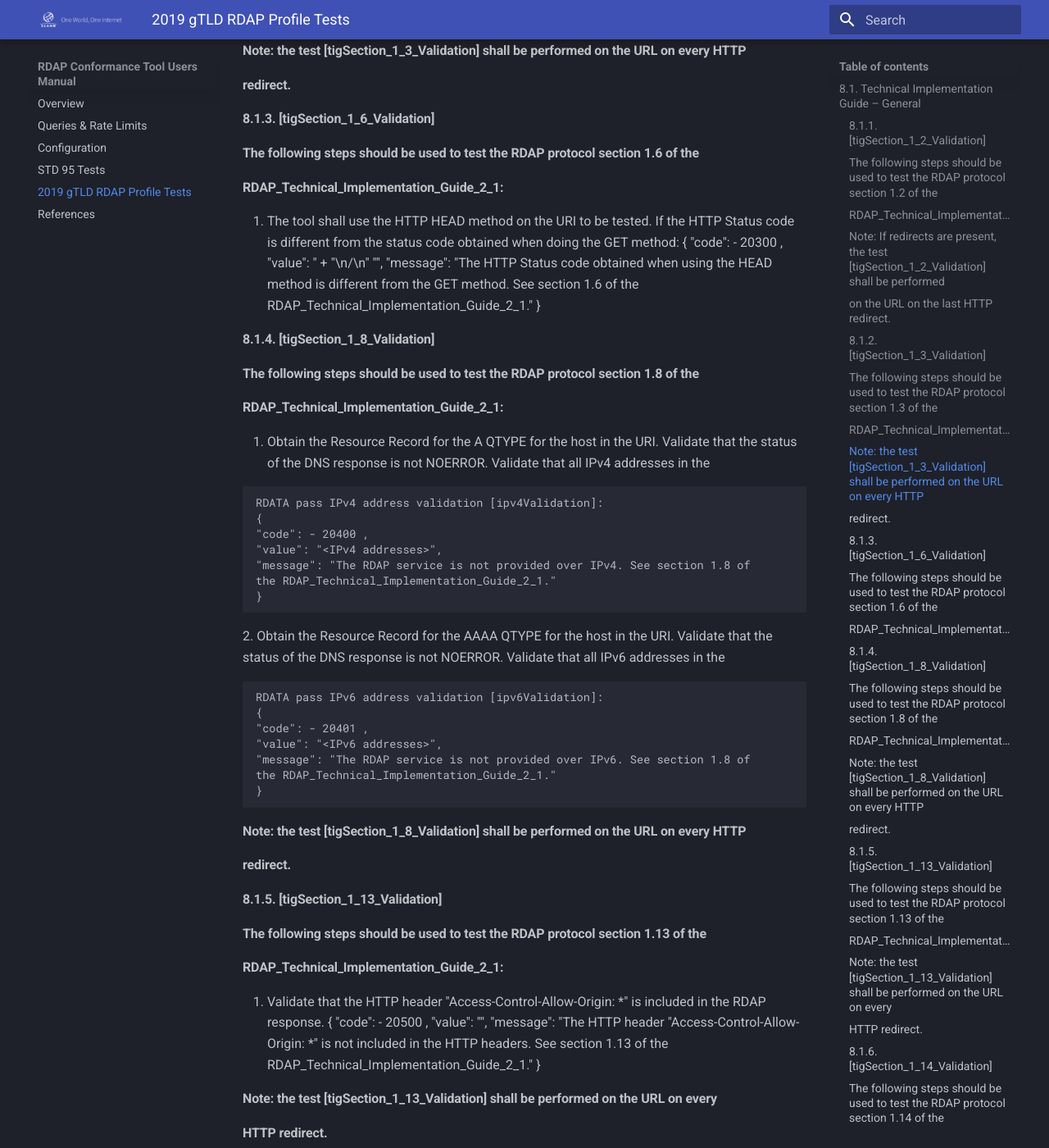
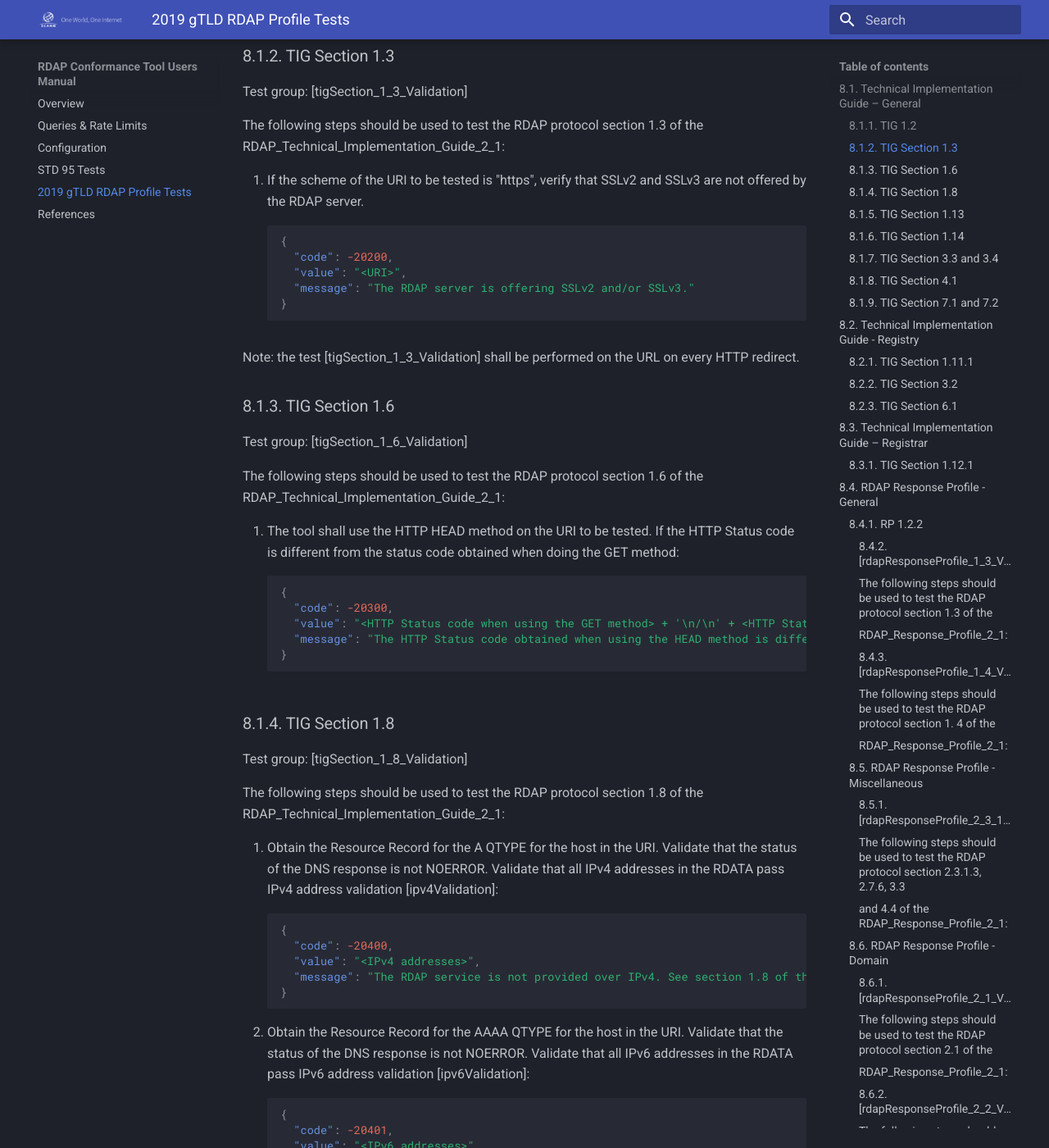
Before and after one commit to icann/rdap-conformance-tool, an MkDocs documentation site: the page built from docs/gtld_2019_tests.md, in a window 1280 px wide and 1400 px high, scrolled down 805 px. Shown: the whole window at 82% size. Built offline with MkDocs 1.6.1 and Material for MkDocs 9.7.7, drawn with Linux system fonts in a browser that asks for light colours; some of the changed text lies outside the part shown.

Commit message:
more work on 2019

````diff
--- a/docs/gtld_2019_tests.md
+++ b/docs/gtld_2019_tests.md
@@ -1,320 +1,289 @@
 # 2019 gTLD RDAP Profile Tests
 
-### 8.1. Technical Implementation Guide – General
+## 8.1. Technical Implementation Guide – General
 
-#### 8.1.1. [tigSection_1_2_Validation]
+### 8.1.1. TIG 1.2
 
-#### The following steps should be used to test the RDAP protocol section 1.2 of the
+Test group: [tigSection_1_2_Validation]
 
-#### RDAP_Technical_Implementation_Guide_2_1:
+The following steps should be used to test the RDAP protocol section 1.2 of the  RDAP_Technical_Implementation_Guide_2_1:
 
 1. If the scheme of the URI to be tested is "http":
-    {
-    "code": - 20100 ,
-    "value": "<URI>",
-    "message": "The URL is HTTP, per section 1.2 of the
-    RDAP_Technical_Implementation_Guide_2_1 shall be HTTPS only."
-    }
-2. If the scheme of the URI to be tested is "https", perform the same RDAP query using
-    "http". If the HTTP URI provides a response (other than redirect)::
-    {
-    "code": - 20101 ,
-    "value": "<RDAP response provided over HTTP> + "\n/\n" + <RDAP response
-    provided over HTTPS>",
-    "message": "The RDAP response was provided over HTTP, per section 1.2 of
-    the RDAP_Technical_Implementation_Guide_2_1 shall be HTTPS only."
-    }
-
-#### Note: If redirects are present, the test [tigSection_1_2_Validation] shall be performed
-
-#### on the URL on the last HTTP redirect.
-
-#### 8.1.2. [tigSection_1_3_Validation]
-
-#### The following steps should be used to test the RDAP protocol section 1.3 of the
-
-#### RDAP_Technical_Implementation_Guide_2_1:
-
-1. If the scheme of the URI to be tested is "https", verify that SSLv2 and SSLv3 are not
-    offered by the RDAP server.
-    {
-    "code": - 20200 ,
-    "value": "<URI>",
-    "message": "The RDAP server is offering SSLv2 and/or SSLv3."
-    }
-
-#### Note: the test [tigSection_1_3_Validation] shall be performed on the URL on every HTTP
-
-#### redirect.
-
-
-#### 8.1.3. [tigSection_1_6_Validation]
-
-#### The following steps should be used to test the RDAP protocol section 1.6 of the
-
-#### RDAP_Technical_Implementation_Guide_2_1:
-
-1. The tool shall use the HTTP HEAD method on the URI to be tested. If the HTTP Status
-    code is different from the status code obtained when doing the GET method:
-    {
-    "code": - 20300 ,
-    "value": "<HTTP Status code when using the GET method> + "\n/\n" "<HTTP
-    Status code when using the HEAD method>",
-    "message": "The HTTP Status code obtained when using the HEAD method is different
-    from the GET method. See section 1.6 of the
-    RDAP_Technical_Implementation_Guide_2_1."
-    }
-
-#### 8.1.4. [tigSection_1_8_Validation]
-
-#### The following steps should be used to test the RDAP protocol section 1.8 of the
-
-#### RDAP_Technical_Implementation_Guide_2_1:
-
-1. Obtain the Resource Record for the A QTYPE for the host in the URI. Validate that the
-    status of the DNS response is not NOERROR. Validate that all IPv4 addresses in the
-
-```
-RDATA pass IPv4 address validation [ipv4Validation]:
+``` json
 {
-"code": - 20400 ,
-"value": "<IPv4 addresses>",
-"message": "The RDAP service is not provided over IPv4. See section 1.8 of
-the RDAP_Technical_Implementation_Guide_2_1."
+  "code": -20100,
+  "value": "<URI>",
+  "message": "The URL is HTTP, per section 1.2 of the RDAP_Technical_Implementation_Guide_2_1 shall be HTTPS only."
 }
 ```
-2. Obtain the Resource Record for the AAAA QTYPE for the host in the URI. Validate that
-    the status of the DNS response is not NOERROR. Validate that all IPv6 addresses in the
-
-```
-RDATA pass IPv6 address validation [ipv6Validation]:
+2. If the scheme of the URI to be tested is "https", perform the same RDAP query using "http". If the HTTP URI provides a response (other than redirect)::
+``` json
 {
-"code": - 20401 ,
-"value": "<IPv6 addresses>",
-"message": "The RDAP service is not provided over IPv6. See section 1.8 of
-the RDAP_Technical_Implementation_Guide_2_1."
-}
-```
-#### Note: the test [tigSection_1_8_Validation] shall be performed on the URL on every HTTP
-
-#### redirect.
-
-
-#### 8.1.5. [tigSection_1_13_Validation]
-
-#### The following steps should be used to test the RDAP protocol section 1.13 of the
-
-#### RDAP_Technical_Implementation_Guide_2_1:
-
-1. Validate that the HTTP header "Access-Control-Allow-Origin: *" is included in the RDAP
-    response.
-    {
-    "code": - 20500 ,
-    "value": "<HTTP headers>",
-    "message": "The HTTP header "Access-Control-Allow-Origin: *" is not
-    included in the HTTP headers. See section 1.13 of the
-    RDAP_Technical_Implementation_Guide_2_1."
-    }
-
-#### Note: the test [tigSection_1_13_Validation] shall be performed on the URL on every
-
-#### HTTP redirect.
-
-#### 8.1.6. [tigSection_1_14_Validation]
-
-#### The following steps should be used to test the RDAP protocol section 1.14 of the
-
-#### RDAP_Technical_Implementation_Guide_2_1:
-
-1. Validate that the JSON string value "icann_rdap_technical_implementation_guide_0" is
-    included in the RDAP Conformance data structure.
-    {
-    "code": - 20600 ,
-    "value": "<rdapConformance data structure>",
-    "message": "The RDAP Conformance data structure does not include
-    icann_rdap_technical_implementation_guide_0. See section 1.14 of the
-    RDAP_Technical_Implementation_Guide_2_1."
-    }
-
-#### 8.1.7. [tigSection_3_3_and_3_4_Validation].........................................................................................
-
-#### The following steps should be used to test the RDAP protocol section 3.3 and 3.4 of
-
-#### the RDAP_Technical_Implementation_Guide_2_1:
-
-1. Validate that at least one links data structure exists within the notices object in the
-
-```
-topmost object.
-{
-"code": - 20700 ,
-"value": "<notices data structure>",
-"message": "A links object was not found in the notices object in the
-topmost object. See section 3.3 and 3.4 of the
-RDAP_Technical_Implementation_Guide_2_1."
+  "code": -20101,
+  "value": "<RDAP response provided over HTTP> + '\n/\n' + <RDAP response provided over HTTPS>",
+  "message": "The RDAP response was provided over HTTP, per section 1.2 of the RDAP_Technical_Implementation_Guide_2_1 shall be HTTPS only."
 }
 ```
 
-#### 8.1.8. [tigSection_4_1_Validation]
+Note: If redirects are present, the test [tigSection_1_2_Validation] shall be performed  on the URL on the last HTTP redirect.
 
-#### The following steps should be used to test the RDAP protocol section 4.1 of the TIG:
+### 8.1.2. TIG Section 1.3
 
-1. Validate that all the _entities_ in the RDAP Response contain structured address. If a street
+Test group: [tigSection_1_3_Validation]
 
-```
-address has more than one line, it MUST be structured as an array of strings.
+The following steps should be used to test the RDAP protocol section 1.3 of the  RDAP_Technical_Implementation_Guide_2_1:
+
+1. If the scheme of the URI to be tested is "https", verify that SSLv2 and SSLv3 are not offered by the RDAP server.
+``` json
 {
-"code": - 20800 ,
-"value": "<entity data structure>",
-"message": "An entity with a non-structured address was found. See section
-4.1 of the TIG."
+  "code": -20200,
+  "value": "<URI>",
+  "message": "The RDAP server is offering SSLv2 and/or SSLv3."
 }
 ```
-#### 8.1.9. [tigSection_7_1_and_7_2_Validation].........................................................................................
 
-#### The following steps should be used to test the RDAP protocol section 7. 1 and 7. 2 of
+Note: the test [tigSection_1_3_Validation] shall be performed on the URL on every HTTP  redirect.
 
-#### the TIG:
+### 8.1.3. TIG Section 1.6
 
-1. Validate that at all the _tel_ properties in the _entities_ in the RDAP Response contain voice
-    or fax as type parameter.
-    {
-    "code": - 20900 ,
-    "value": "<entity data structure>",
-    "message": "An entity with a tel property without a voice or fax type was
-    found. See section 7.1 and 7.2 of the TIG."
-    }
+Test group: [tigSection_1_6_Validation]
+
+The following steps should be used to test the RDAP protocol section 1.6 of the RDAP_Technical_Implementation_Guide_2_1:
+
+1. The tool shall use the HTTP HEAD method on the URI to be tested. If the HTTP Status code is different from the status code obtained when doing the GET method:
+``` json
+{
+  "code": -20300,
+  "value": "<HTTP Status code when using the GET method> + '\n/\n' + <HTTP Status code when using the HEAD method>",
+  "message": "The HTTP Status code obtained when using the HEAD method is different from the GET method. See section 1.6 of the RDAP_Technical_Implementation_Guide_2_1."
+}
+```
+
+### 8.1.4. TIG Section 1.8
+
+Test group: [tigSection_1_8_Validation]
+
+The following steps should be used to test the RDAP protocol section 1.8 of the  RDAP_Technical_Implementation_Guide_2_1:
+
+1. Obtain the Resource Record for the A QTYPE for the host in the URI. Validate that the status of the DNS response is not NOERROR. Validate that all IPv4 addresses in the RDATA pass IPv4 address validation [ipv4Validation]:
+``` json
+{
+  "code": -20400,
+  "value": "<IPv4 addresses>",
+  "message": "The RDAP service is not provided over IPv4. See section 1.8 of the RDAP_Technical_Implementation_Guide_2_1."
+}
+```
+2. Obtain the Resource Record for the AAAA QTYPE for the host in the URI. Validate that the status of the DNS response is not NOERROR. Validate that all IPv6 addresses in the RDATA pass IPv6 address validation [ipv6Validation]:
+``` json
+{
+  "code": -20401,
+  "value": "<IPv6 addresses>",
+  "message": "The RDAP service is not provided over IPv6. See section 1.8 of the RDAP_Technical_Implementation_Guide_2_1."
+}
+```
+
+Note: the test [tigSection_1_8_Validation] shall be performed on the URL on every HTTP redirect.
+
+### 8.1.5. TIG Section 1.13
+
+Test group: [tigSection_1_13_Validation]
+
+The following steps should be used to test the RDAP protocol section 1.13 of the RDAP_Technical_Implementation_Guide_2_1:
+
+1. Validate that the HTTP header "Access-Control-Allow-Origin: *" is included in the RDAP response.
+``` json
+{
+  "code": -20500,
+  "value": "<HTTP headers>",
+  "message": "The HTTP header 'Access-Control-Allow-Origin: *' is not included in the HTTP headers. See section 1.13 of the RDAP_Technical_Implementation_Guide_2_1."
+}
+```
+
+Note: the test [tigSection_1_13_Validation] shall be performed on the URL on every HTTP redirect.
+
+### 8.1.6. TIG Section 1.14
+
+Test group: [tigSection_1_14_Validation]
+
+The following steps should be used to test the RDAP protocol section 1.14 of the RDAP_Technical_Implementation_Guide_2_1:
+
+1. Validate that the JSON string value "icann_rdap_technical_implementation_guide_0" is included in the RDAP Conformance data structure.
+``` json
+{
+  "code": -20600,
+  "value": "<rdapConformance data structure>",
+  "message": "The RDAP Conformance data structure does not include icann_rdap_technical_implementation_guide_0. See section 1.14 of the RDAP_Technical_Implementation_Guide_2_1."
+}
+```
+
+### 8.1.7. TIG Section 3.3 and 3.4
+
+Test group: [tigSection_3_3_and_3_4_Validation]
+
+The following steps should be used to test the RDAP protocol section 3.3 and 3.4 of the RDAP_Technical_Implementation_Guide_2_1:
+
+1. Validate that at least one links data structure exists within the notices object in the topmost object.
+``` json
+{
+  "code": -20700,
+  "value": "<notices data structure>",
+  "message": "A links object was not found in the notices object in the topmost object. See section 3.3 and 3.4 of the RDAP_Technical_Implementation_Guide_2_1."
+}
+```
+
+### 8.1.8. TIG Section 4.1
+
+Test group: [tigSection_4_1_Validation]
+
+The following steps should be used to test the RDAP protocol section 4.1 of the TIG:
+
+1. Validate that all the _entities_ in the RDAP Response contain structured address. If a street address has more than one line, it MUST be structured as an array of strings.
+``` json
+{
+  "code": -20800,
+  "value": "<entity data structure>",
+  "message": "An entity with a non-structured address was found. See section 4.1 of the TIG."
+}
+```
+
+### 8.1.9. TIG Section 7.1 and 7.2
+
+Test group: [tigSection_7_1_and_7_2_Validation]
+
+The following steps should be used to test the RDAP protocol section 7. 1 and 7. 2 of the TIG:
+
+1. Validate that at all the _tel_ properties in the _entities_ in the RDAP Response contain voice or fax as type parameter.
+``` json
+{
+  "code": -20900,
+  "value": "<entity data structure>",
+  "message": "An entity with a tel property without a voice or fax type was found. See section 7.1 and 7.2 of the TIG."
+}
+```
+
+## 8.2. Technical Implementation Guide - Registry
+
+### 8.2.1. TIG Section 1.11.1
+
+Test group: [tigSection_1_11_1_Validation]
+
+The following steps should be used to test the RDAP protocol section 1.11.1 and 1.2 of the RDAP_Technical_Implementation_Guide_2_1:
+
+1. Verify that the TLD of the domain name is listed in the bootstrapDomainNameSpace.
+``` json
+{
+  "code": -23100,
+  "value": "<TLD> + '\n/\n' <bootstrapDomainNameSpace>",
+  "message": "The TLD is not included in the bootstrapDomainNameSpace. See section 1.11.1 of the RDAP_Technical_Implementation_Guide_2_1."
+}
+```
+2. Validate that at least one base URL exists in the bootstrapDomainNameSpace for the TLD.
+``` json
+{
+  "code": -23101,
+  "value": "<TLD element in bootstrapDomainNameSpace>",
+  "message": "The TLD entry in bootstrapDomainNameSpace does not contain a base URL. See section 1.11.1 of the RDAP_Technical_Implementation_Guide_2_1."
+}
+```
+3. For the entry of the TLD in bootstrapDomainNameSpace verify that every one of the base URLs contain a schema of "https".
+``` json
+{
+  "code": -23102,
+  "value": "<TLD entry in bootstrapDomainNameSpace>",
+  "message": "One or more of the base URLs for the TLD contain a schema different from https. See section 1.2 of the RDAP_Technical_Implementation_Guide_2_1."
+}
+```
+
+### 8.2.2. TIG Section 3.2
+
+Test group: [tigSection_3_2_Validation]
+
+The following steps should be used to test the RDAP protocol section 3.2 of the RDAP_Technical_Implementation_Guide_2_1:
+
+1. Validate that a links data structure in the topmost object exists, and the links object shall contain the elements _rel_ :related and _href_.
+``` json
+{
+  "code": -23200,
+  "value": "<links data structure>",
+  "message": "A links data structure in the topmost object exists, and the links object shall contain the elements rel:related and href, but they were not found. See section 3.2 of the RDAP_Technical_Implementation_Guide_2_1."
+}
+```
+
+### 8.2.3. TIG Section 6.1
+
+Test group: [tigSection_6_1_Validation]
+
+The following steps should be used to test the RDAP protocol section 6.1 of the RDAP_Technical_Implementation_Guide_2_1:
+
+1. For the _entity_ with the registrar role within the domain object, validate that a _publicIds_ member is included.
+``` json
+{
+  "code": -23300,
+  "value": "<entity data structure>",
+  "message": "A publicIds member is not included in the entity with the registrar role."
+}
+```
+2. For the _entity_ with the registrar role within the domain object, if a _publicIds_ member is included, validate that the identifier member is a positive integer.
+``` json
+{
+  "code": -23301,
+  "value": "<publicIds data structure>",
+  "message": "The identifier of the publicIds member of the entity with the registrar role is not a positive integer."
+}
+```
+
+## 8.3. Technical Implementation Guide – Registrar
+
+### 8.3.1. TIG Section 1.12.1
+
+Test group:[tigSection_1_12_1_Validation]
+
+The following steps should be used to test the RDAP protocol section 1.12.1 of the RDAP_Technical_Implementation_Guide_2_1:
+
+1. Get the identifier in the _publicIds_ element in the _entity_ with the registrar role.
+``` json
+{
+  "code": -26100,
+  "value": "<publicIds data structure>",
+  "message": "An identifier in the publicIds within the entity data structure with the registrar role was not found. See section 1.12.1 of the RDAP_Technical_Implementation_Guide_2_1."
+}
+```
+2. For the _identifier_ found in the previous step, validate that an entry exists in the **registrarId**.
+``` json
+{
+  "code": -26101,
+  "value": "<identifier> '\n/\n' <registrarId>",
+  "message": "The registrar identifier is not included in the registrarId. See section 1.12.1 of the RDAP_Technical_Implementation_Guide_2_1."
+}
+```
+3. For the _identifier_ found in the previous step, verify that every of the base URLs contain a schema of "https".
+``` json
+{
+  "code": -26102,
+  "value": "<Registrar entry in registrarId>",
+  "message": "One or more of the base URLs for the registrar contain a schema different from https. See section 1.2 of the RDAP_Technical_Implementation_Guide_2_1."
+}
+```
 
 
-### 8.2. Technical Implementation Guide - Registry
+## 8.4. RDAP Response Profile - General
 
-#### 8.2.1. [tigSection_1_11_1_Validation]
+### 8.4.1. RP 1.2.2
 
-#### The following steps should be used to test the RDAP protocol section 1.11.1 and 1.2 of
+Test group: [rdapResponseProfile_1_2_2_Validation]
 
-#### the RDAP_Technical_Implementation_Guide_2_1:
+The following steps should be used to test the RDAP protocol section 1.2.2 of the RDAP_Response_Profile_2_1:
 
-1. Verify that the TLD of the domain name is listed in the bootstrapDomainNameSpace.
-    {
-    "code": - 23100 ,
-    "value": "<TLD> + "\n/\n" <bootstrapDomainNameSpace>",
-    "message": "The TLD is not included in the bootstrapDomainNameSpace. See
-    section 1.11.1 of the RDAP_Technical_Implementation_Guide_2_1."
-    }
-2. Validate that at least one base URL exists in the bootstrapDomainNameSpace for the
-    TLD.
-    {
-    "code": - 23101 ,
-    "value": "<TLD element in bootstrapDomainNameSpace>",
-    "message": "The TLD entry in bootstrapDomainNameSpace does not contain a
-    base URL. See section 1.11.1 of the RDAP_Technical_Implementation_Guide_2_1."
-    }
-3. For the entry of the TLD in bootstrapDomainNameSpace verify that every one of the
-    base URLs contain a schema of "https".
-    {
-    "code": - 23102 ,
-    "value": "<TLD entry in bootstrapDomainNameSpace>",
-    "message": "One or more of the base URLs for the TLD contain a schema
-    different from https. See section 1.2 of the
-    RDAP_Technical_Implementation_Guide_2_1."
-    }
+1. Validate that the RDAP response does not contain browser executable code (e.g., JavaScript).
+``` json
+{
+  "code": -40100,
+  "value": "<rdap response>",
+  "message": "The RDAP response contains browser executable code (e.g., JavaScript). See section 1.2.2 of the RDAP_Response_Profile_2_1.""
+}
+```
 
-#### 8.2.2. [tigSection_3_2_Validation]
-
-#### The following steps should be used to test the RDAP protocol section 3.2 of the
-
-#### RDAP_Technical_Implementation_Guide_2_1:
-
-1. Validate that a links data structure in the topmost object exists, and the links object
-    shall contain the elements _rel_ :related and _href_.
-    {
-    "code": - 23200 ,
-    "value": "<links data structure>",
-    "message": "A links data structure in the topmost object exists, and the
-    links object shall contain the elements rel:related and href, but they were not
-    found. See section 3.2 of the RDAP_Technical_Implementation_Guide_2_1."
-    }
-
-
-#### 8.2.3. [tigSection_6_1_Validation]
-
-#### The following steps should be used to test the RDAP protocol section 6.1 of the
-
-#### RDAP_Technical_Implementation_Guide_2_1:
-
-1. For the _entity_ with the registrar role within the domain object, validate that a _publicIds_
-    member is included.
-    {
-    "code": - 23300 ,
-    "value": "<entity data structure>",
-    "message": "A publicIds member is not included in the entity with the
-    registrar role."
-    }
-2. For the _entity_ with the registrar role within the domain object, if a _publicIds_ member is
-    included, validate that the identifier member is a positive integer.
-    {
-    "code": - 23301 ,
-    "value": "<publicIds data structure>",
-    "message": "The identifier of the publicIds member of the entity with the
-    registrar role is not a positive integer."
-    }
-
-
-### 8.3. Technical Implementation Guide – Registrar
-
-#### 8.3.1. [tigSection_1_12_1_Validation]
-
-#### The following steps should be used to test the RDAP protocol section 1.12.1 of the
-
-#### RDAP_Technical_Implementation_Guide_2_1:
-
-1. Get the identifier in the _publicIds_ element in the _entity_ with the registrar role.
-    {
-    "code": - 26100 ,
-    "value": "<publicIds data structure>",
-    "message": "An identifier in the publicIds within the entity data
-    structure with the registrar role was not found. See section 1.12.1 of the
-    RDAP_Technical_Implementation_Guide_2_1."
-    }
-2. For the _identifier_ found in the previous step, validate that an entry exists in the
-    **registrarId**.
-    {
-    "code": - 26101 ,
-    "value": "<identifier> "\n/\n" <registrarId>",
-    "message": "The registrar identifier is not included in the registrarId.
-    See section 1.12.1 of the RDAP_Technical_Implementation_Guide_2_1."
-    }
-3. For the _identifier_ found in the previous step, verify that every of the base URLs contain a
-    schema of "https".
-    {
-    "code": - 26102 ,
-    "value": "<Registrar entry in registrarId>",
-    "message": "One or more of the base URLs for the registrar contain a
-    schema different from https. See section 1.2 of the
-    RDAP_Technical_Implementation_Guide_2_1."
-    }
-
-
-### 8.4. RDAP Response Profile - General
-
-#### 8.4.1. [rdapResponseProfile_1_2_2_Validation]
-
-#### The following steps should be used to test the RDAP protocol section 1.2.2 of the
-
-#### RDAP_Response_Profile_2_1:
-
-1. Validate that the RDAP response does not contain browser executable code (e.g.,
-    JavaScript).
-    {
-    "code": - 40100 ,
-    "value": "<rdap response>",
-    "message": "The RDAP response contains browser executable code (e.g.,
-    JavaScript). See section 1.2.2 of the RDAP_Response_Profile_2_1.""
-    }
-
-#### Note: a library for HTML sanitizing (https://en.wikipedia.org/wiki/HTML_sanitization)
-
-#### may be used for this test.
+Note: a library for HTML sanitizing (https://en.wikipedia.org/wiki/HTML_sanitization) may be used for this test.
 
 #### 8.4.2. [rdapResponseProfile_1_3_Validation]
 
@@ -337,10 +306,8 @@ address has more than one line, it MUST be structured as an array of strings.
 
 #### RDAP_Response_Profile_2_1:
 
-1. Validate that the country name parameter is empty in the _adr_ of all the jCard objects in
-
+1. Validate that the country name parameter is empty in the _adr_ of all the jCard objects in the RDAP response.
 ```
-the RDAP response.
 {
 "code": - 40400 ,
 "value": "<vcard object>",
@@ -358,10 +325,8 @@ found. "
 
 #### and 4.4 of the RDAP_Response_Profile_2_1:
 
-1. Validate that an _eventAction_ type "last update of RDAP database" exists in events
-
+1. Validate that an _eventAction_ type "last update of RDAP database" exists in events structure included in the topmost object.
 ```
-structure included in the topmost object.
 {
 "code": - 43100 ,
 "value": "<events data structure>",
@@ -380,9 +345,8 @@ exists in the topmost events data structure. See section 2.3.1.3, 2.7.6, 3.3 and
 #### RDAP_Response_Profile_2_1:
 
 1. If domain/<domain name> in the RDAP Query URI contains only A-label or NR-LDH
-
+labels, the topmost domain object shall contain a ldhName.
 ```
-labels, the topmost domain object shall contain a ldhName.
 {
 "code": - 46100 ,
 "value": "<domain object>",
@@ -392,9 +356,8 @@ RDAP_Response_Profile_2_1."
 }
 ```
 2. If domain/<domain name> in the RDAP Query URI contains one or more U-label, the
-
+topmost domain object shall contain an unicodeName.
 ```
-topmost domain object shall contain an unicodeName.
 {
 "code": - 46101 ,
 "value": "<domain object>",
````
